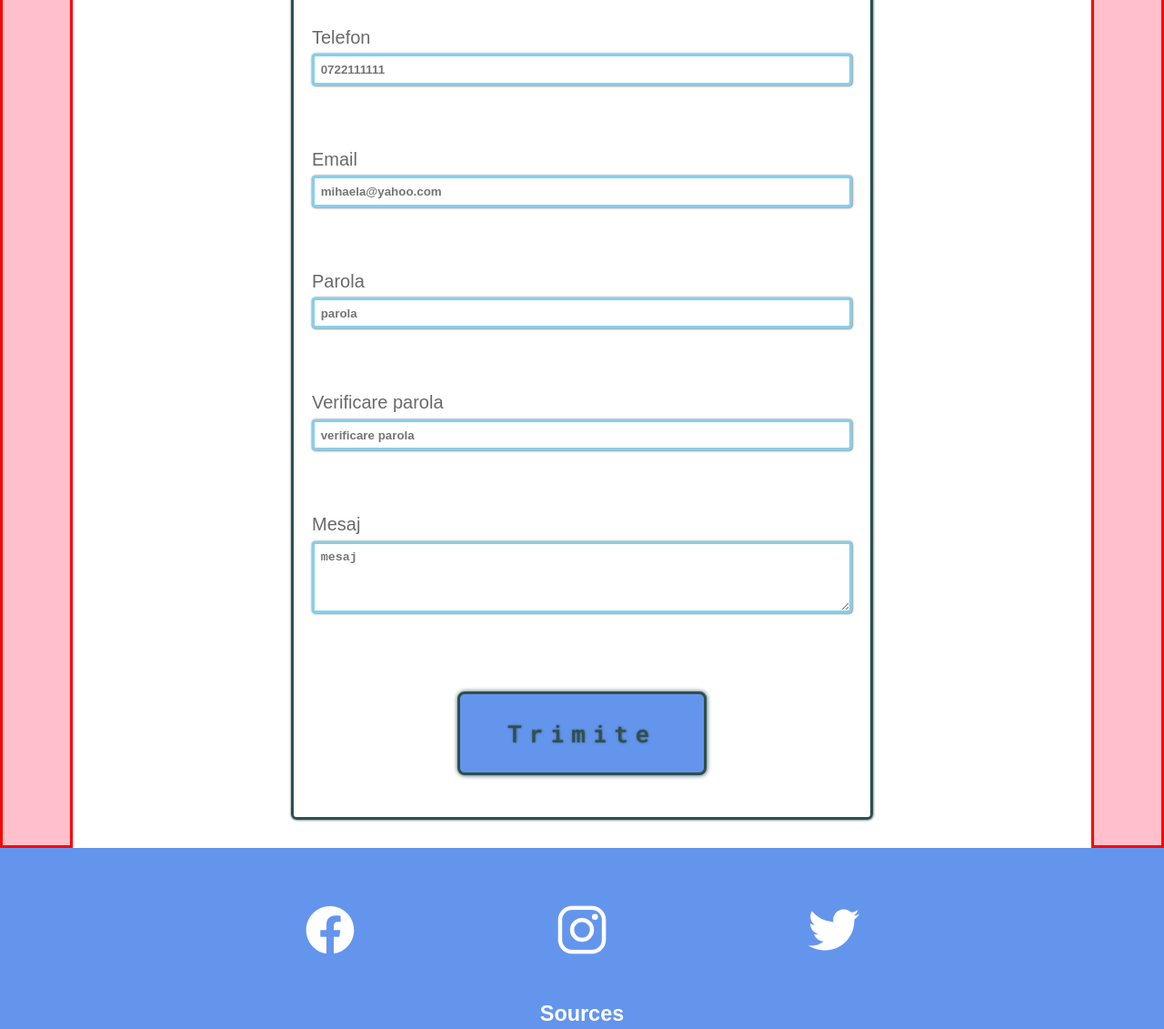
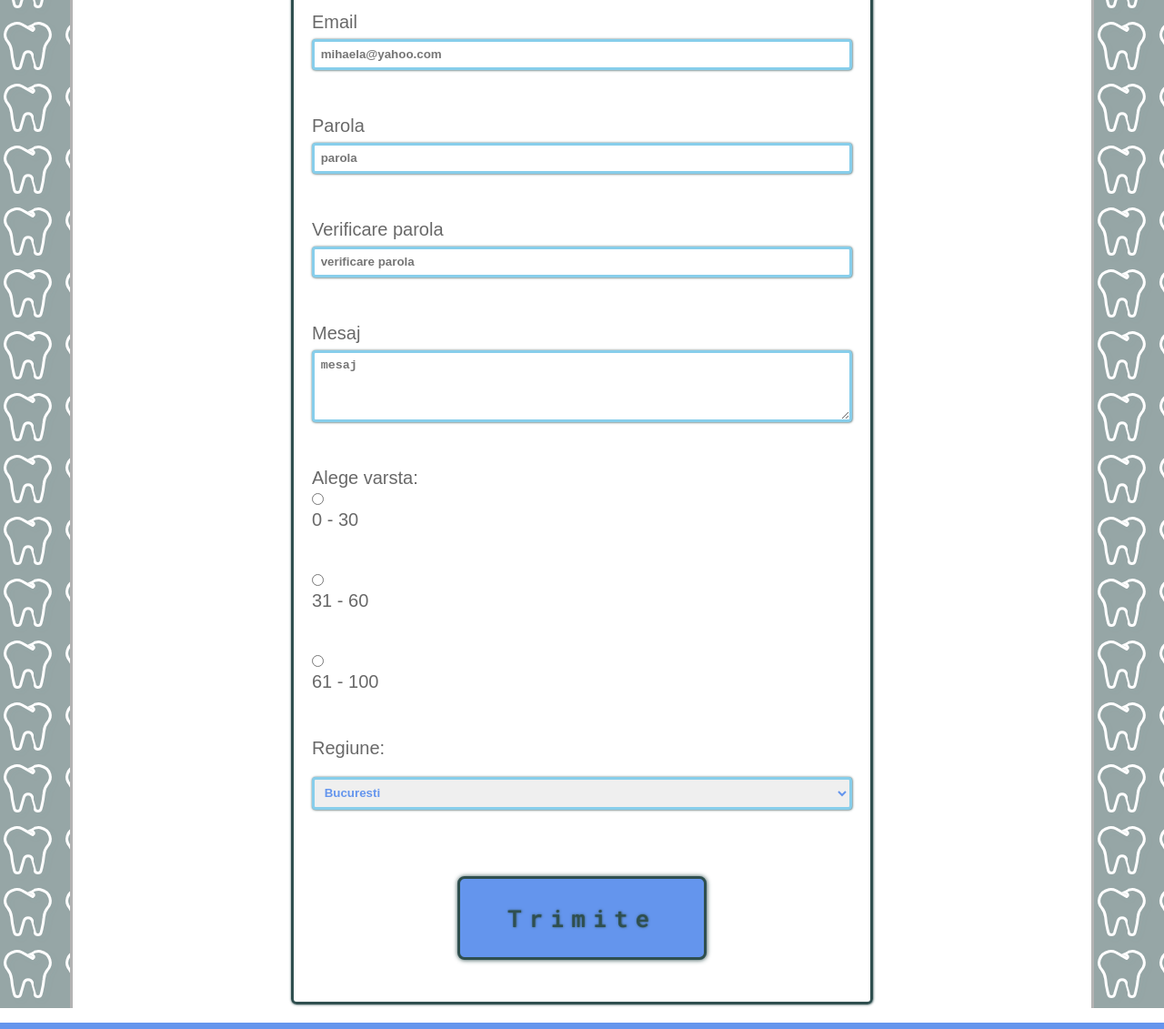
Before and after one commit to esmeraldagabriela83/dental-office, a plain HTML site: page programare/programare.html in a window 1280 px wide. Shown: the part 327-1458 px from the top of the page at 91% size. Drawn offline with nearby package versions, Linux system fonts and the light colour scheme.

Commit message:
before end

```diff
--- a/css/style.css
+++ b/css/style.css
@@ -1185,12 +1185,41 @@ main#accordion section img:hover {
 /*-----------------------------manopere page--------------------------------------*/
 /*-------------------programare ---------------------------*/
 aside.aside-pattern {
-  background-color: pink;
-  border: 3px solid red;
+  background-color:DarkSlateGrey;
+  opacity:50%;
+  /* border: 3px solid red; */
   /* width: calc(100% - 1088px); */
   width: calc(100% - 1200px);
-  height: 150vh;
+  height: 170vh;
 }
+aside.aside-pattern:hover {
+  background-color:DarkSlateGrey;
+    opacity:75%;
+  transition: 0.5s ease;
+}
+
+aside:nth-last-of-type(1){
+  border-left:3px solid DimGrey;
+}
+
+aside:nth-last-of-type(2){
+  border-right:3px solid DimGrey;
+}
+
+/*----------------------------------background aside programare contact form page-------------------------------------*/
+
+aside{
+    background-repeat: repeat-x repeat-y;
+ background-image: url(../images/xd-tooth-pattern.svg);
+}
+
+/*
+background-image: url("paper.gif");
+  background-repeat: repeat-y;*/
+
+  /*https://www.w3schools.com/cssref/pr_background-repeat.asp*/
+
+/*----------------------------------background aside programare contact form page-------------------------------------*/
 
 /*-------------------programare contact form---------------------------*/
 form {
@@ -1215,7 +1244,7 @@ form {
 .form-control {
   padding: 0.5em 0;
   /* border: 3px solid pink; */
-  margin-bottom: 1.5em;
+  margin-bottom: 0.5em;
   position: relative;
 }
 
@@ -1283,6 +1312,44 @@ form {
 /*--------------------------textarea-------------------------------------*/
 
 
+/*--------------------------------------select option-------------------------------*/
+
+.form-control select{
+  width: 100%;
+  display: block;
+  margin-top: 0.5em;
+    margin-bottom: 2em;
+  padding: 1em 0;
+  border: 3px solid skyblue;
+  box-shadow: 0.3px 0.3px 2.5px DarkSlateGrey;
+  border-radius: 0.3em;
+  padding: 0.5em;
+  width: 100%;
+  color:cornflowerblue;
+  font-weight: bold;
+}
+
+.form-control select option{
+  display: block;
+  margin-top: 0.5em;
+  padding: 1em 0;
+  border: 3px solid skyblue;
+  box-shadow: 0.3px 0.3px 2.5px DarkSlateGrey;
+  border-radius: 0.3em;
+  padding: 0.5em;
+  width: 100%;
+  color:cornflowerblue;
+  font-weight: bold;
+}
+
+.form-control select:focus{
+  outline: 0;
+  border-color: cornflowerblue;
+}
+
+/*--------------------------------------select option-------------------------------*/
+
+
 .form-control i{
   position:absolute;
   top:43px;
@@ -1315,7 +1382,14 @@ form {
 
 
 /*-------------------programare contact form---------------------------*/
+
+
 /*-------------------programare ---------------------------*/
+
+
+
+
+
 /*footer*/
 footer h3 {
   margin-top: 1.5em;
--- a/js/form-programare.js
+++ b/js/form-programare.js
@@ -22,7 +22,7 @@ const message=document.getElementById("message");
 console.log("message is : " ,message);
 
 form.addEventListener("submit" , (event) =>{
-  event.preventDefault();
+  // event.preventDefault();
 //apel functie when submit //click btn Trimite
 checkInputs();
 
@@ -104,6 +104,9 @@ if(passwordValue === '') {
 }
 
 function setErrorFor(input, message) {
+
+  event.preventDefault();
+
 	const formControl = input.parentElement.parentElement;
 	const small = formControl.querySelector('.form-control small');
 	formControl.className = 'form-control error';
@@ -124,6 +127,9 @@ function isEmail(email) {
 
 
 function setErrorForTextarea(textarea, message) {
+
+  event.preventDefault();
+
 	const formControl = textarea.parentElement.parentElement;
 	const small = formControl.querySelector('.form-control small');
 	formControl.className = 'form-control error';
@@ -135,20 +141,4 @@ function setSuccessForTextarea(textarea) {
 	formControl.className = 'form-control success';
 }
 
-
-
-
-
-
-
-
-
-
-
-
-
-
-
-
-
-//
+/////
--- a/programare/programare.html
+++ b/programare/programare.html
@@ -111,14 +111,14 @@
 <main style="display:flex ; align-items:center ; justify-content:center">
 <aside class="aside-pattern"></aside>
 
-<section class="container section-on-page" style="margin-top:5em">
+<section class="container section-on-page">
 
 
 <form class="form" id="form">
 
 <div class="form-control">
   <label for="username">Nume
-  <input type="text" placeholder="Mihaela Aco" id="username"/>
+  <input type="text" placeholder="Mihaela Aco" id="username" name="username" required/>
   </label>
   <i class="fa fa-check-circle"></i>
   <i class="fa fa-exclamation-circle"></i>
@@ -127,7 +127,7 @@
 
 <div class="form-control">
   <label for="phone">Telefon
-  <input type="tel" placeholder="0722111111" name="phone"  id="phone" />
+  <input type="tel" placeholder="0722111111" name="phone"  id="phone" name="phone" required/>
   </label>
   <i class="fa fa-check-circle"></i>
   <i class="fa fa-exclamation-circle"></i>
@@ -136,7 +136,7 @@
 
 <div class="form-control">
   <label for="email">Email
-  <input type="email" placeholder="mihaela@yahoo.com" id="email"/>
+  <input type="email" placeholder="mihaela@yahoo.com" id="email" name="email" required/>
   </label>
   <i class="fa fa-check-circle"></i>
   <i class="fa fa-exclamation-circle"></i>
@@ -145,7 +145,7 @@
 
 <div class="form-control">
   <label for="password">Parola
-  <input type="password" placeholder="parola" id="password"/>
+  <input type="password" placeholder="parola" id="password" name="password" required/>
   </label>
   <i class="fa fa-check-circle"></i>
   <i class="fa fa-exclamation-circle"></i>
@@ -154,7 +154,7 @@
 
 <div class="form-control">
   <label for="password">Verificare parola
-  <input type="password" placeholder="verificare parola" id="password-check"/>
+  <input type="password" placeholder="verificare parola" id="password-check" name="password-check" required/>
   </label>
   <i class="fa fa-check-circle"></i>
   <i class="fa fa-exclamation-circle"></i>
@@ -163,11 +163,31 @@
 
 <div class="form-control">
   <label for="message">Mesaj
- <textarea id="message" placeholder="mesaj" name="message" rows="4" cols="50"></textarea>
+ <textarea id="message" placeholder="mesaj" name="message" rows="4" cols="50" name="message" required></textarea>
   </label>
   <i class="fa fa-check-circle"></i>
   <i class="fa fa-exclamation-circle"></i>
    <small>Eroare</small>
+</div>
+
+<div class="form-control">
+   <p style="text-align:left">Alege varsta:</p>
+  <input type="radio" id="age1" name="age" value="30" required/>
+    <label for="age1">0 - 30</label><br>
+    <input type="radio" id="age2" name="age" value="60" required/>
+    <label for="age2">31 - 60</label><br>
+    <input type="radio" id="age3" name="age" value="100" required/>
+    <label for="age3">61 - 100</label>
+</div>
+
+<div class="form-control">
+  <label for="regiuni" required>Regiune:</label>
+
+  <select name="regiuni" id="regiuni">
+    <option value="bucuresti">Bucuresti</option>
+    <option value="ilfov">Ilfov</option>
+    <option value="provincie">provincie</option>
+  </select>
 </div>
 
  <div class="center-content">
```
Also changed, not shown: images/xd-tooth-pattern.png (added), images/xd-tooth-pattern.svg (added).
